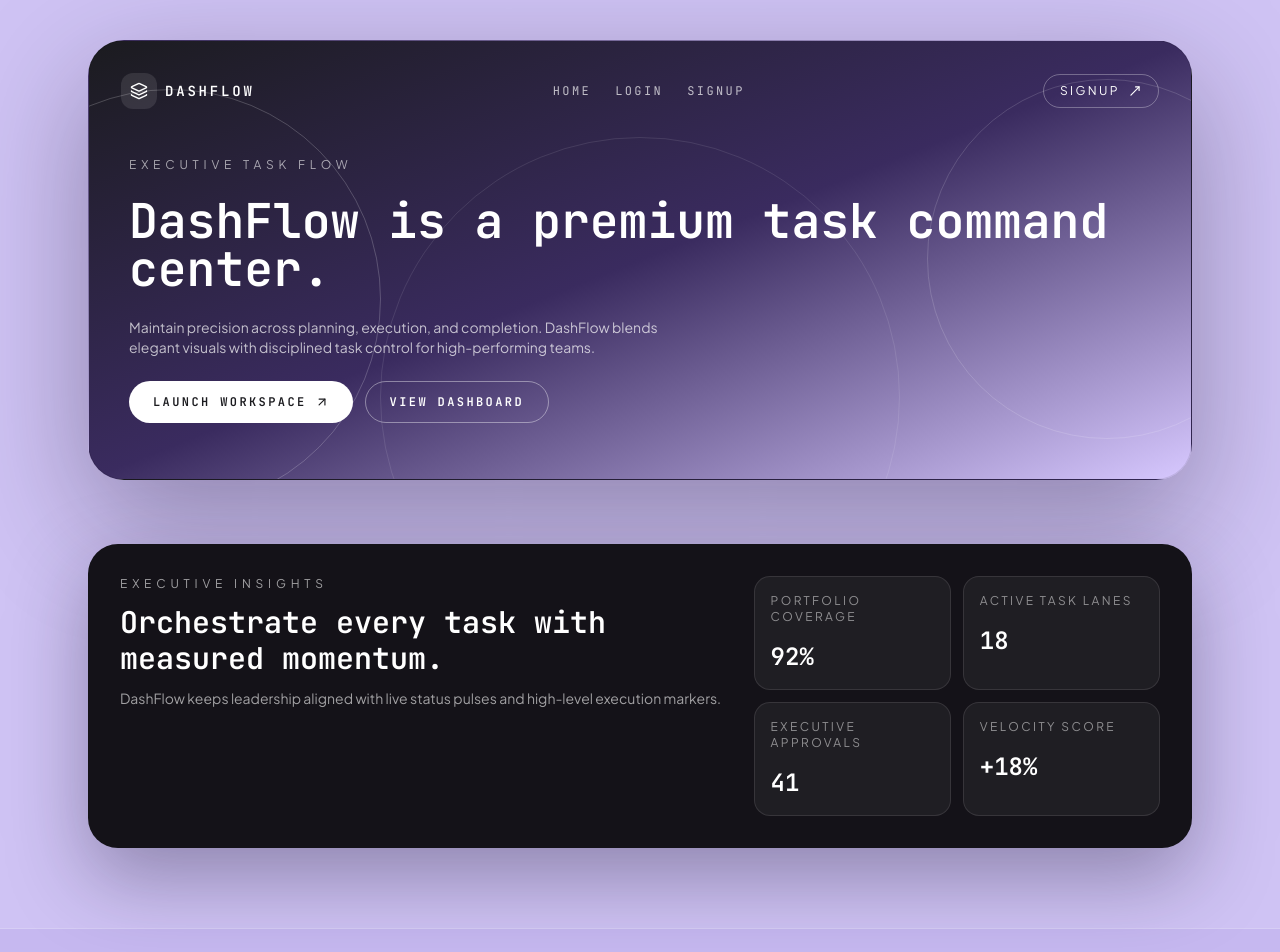
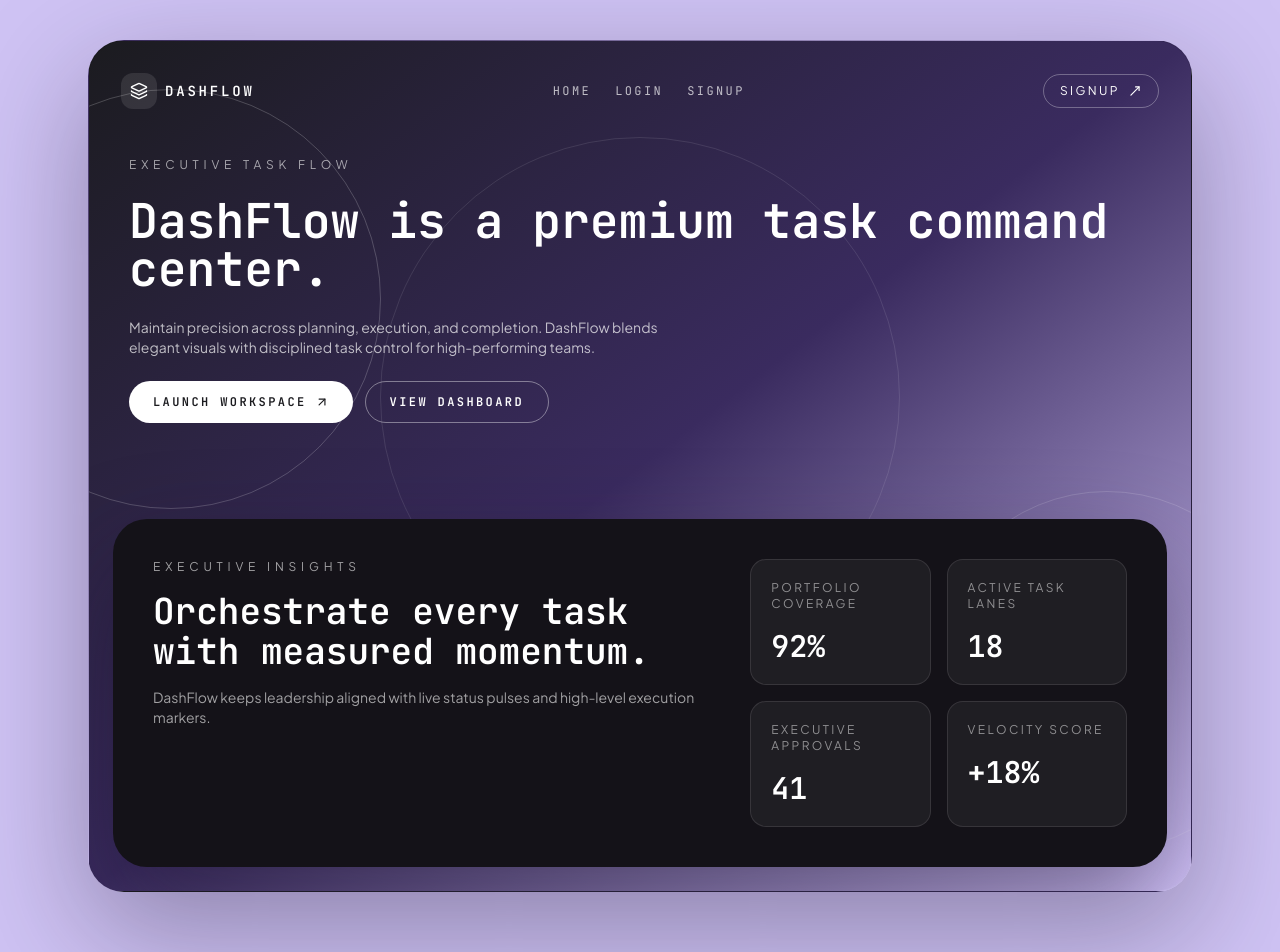
Before and after one commit to Arbab-ofc/DashFlow, a React (Create React App) app in the folder frontend/: page / in a window 1280 px wide. Shown: the top 952 px of the page. Built offline with nearby package versions, Linux system fonts and the light colour scheme; no server answers.

Commit message:
Move and enlarge insights section

```diff
--- a/frontend/src/pages/Home.tsx
+++ b/frontend/src/pages/Home.tsx
@@ -40,34 +40,33 @@ const Home = () => {
               </div>
             </div>
           </div>
-        </div>
-
-        <section className="relative mt-16 rounded-[30px] bg-[#141218] p-8 text-white shadow-[0_30px_80px_rgba(24,16,42,0.35)]">
-          <div className="grid gap-6 lg:grid-cols-[1.2fr_0.8fr]">
-            <div className="space-y-3">
+          <section className="relative mt-16 rounded-[34px] bg-[#141218] p-10 text-white shadow-[0_40px_100px_rgba(24,16,42,0.45)]">
+            <div className="grid gap-8 lg:grid-cols-[1.2fr_0.8fr]">
+              <div className="space-y-4">
                 <p className="text-xs uppercase tracking-[0.4em] text-white/60">Executive insights</p>
-              <h2 className="text-3xl font-semibold font-monoDisplay">
+                <h2 className="text-4xl font-semibold font-monoDisplay">
                   Orchestrate every task with measured momentum.
                 </h2>
                 <p className="text-sm text-white/60">
                   DashFlow keeps leadership aligned with live status pulses and high-level execution markers.
                 </p>
               </div>
-            <div className="grid gap-3 sm:grid-cols-2">
+              <div className="grid gap-4 sm:grid-cols-2">
                 {[
                   { label: "Portfolio coverage", value: "92%" },
                   { label: "Active task lanes", value: "18" },
                   { label: "Executive approvals", value: "41" },
                   { label: "Velocity score", value: "+18%" }
                 ].map((item) => (
-                <div key={item.label} className="rounded-2xl border border-white/10 bg-white/5 px-4 py-4">
+                  <div key={item.label} className="rounded-2xl border border-white/10 bg-white/5 px-5 py-5">
                     <p className="text-xs uppercase tracking-[0.2em] text-white/50">{item.label}</p>
-                  <p className="mt-4 text-2xl font-semibold font-monoDisplay">{item.value}</p>
+                    <p className="mt-4 text-3xl font-semibold font-monoDisplay">{item.value}</p>
                   </div>
                 ))}
               </div>
             </div>
           </section>
+        </div>
       </div>
       <footer className="border-t border-white/30 bg-[#c6b8f0]">
         <div className="mx-auto flex max-w-6xl flex-col items-start justify-between gap-4 px-6 py-8 text-sm text-[#221b3b] md:flex-row md:items-center">
```
Lines whose indentation alone changed are shown as unchanged.
